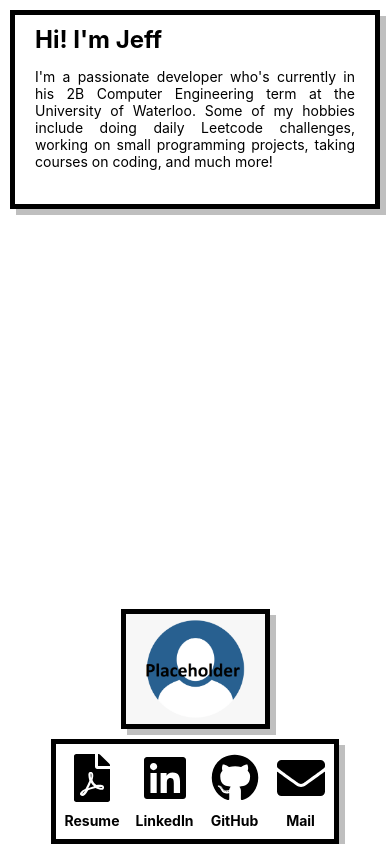
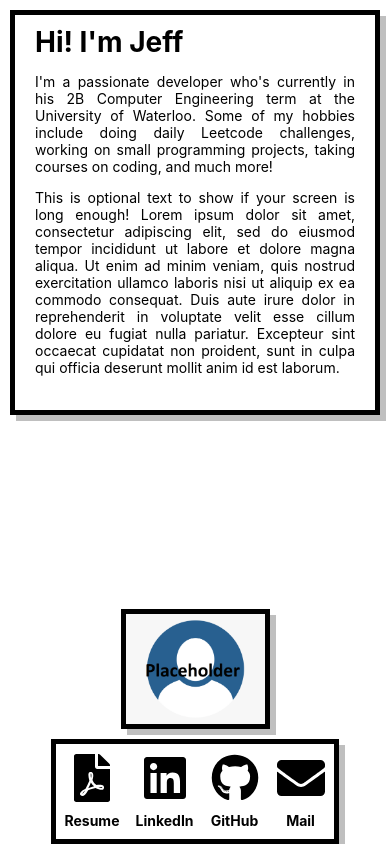
Before and after one commit to jmawloo/jmawloo-website, a React (Create React App) app: page / in a window 390 px wide. Built offline with nearby package versions, Linux system fonts and the light colour scheme.

Commit message:
Adjust image margins for tablet view and add test copy to simulate longer message

```diff
--- a/src/App.scss
+++ b/src/App.scss
@@ -31,7 +31,7 @@
   margin-bottom: 10px;
 
   @media (max-width: $breakpoint-mobile) {
-    font-size: 24px;
+    font-size: 28px;
   }
 }
 
@@ -39,7 +39,7 @@
   font-size: 18px;
   text-align: justify;
 
-  @media (max-width: $breakpoint-mobile) {
+  @media (max-width: $breakpoint-tablet) {
     font-size: 14px;
   }
 }
@@ -133,7 +133,7 @@
 }
 
 .profile {
-  width: calc(10vw + 200px);
+  width: calc(10vw + 150px);
 }
 
 /*Desktop profile image*/
@@ -145,7 +145,7 @@
 
 /*Mobile profile image*/
 .mobile-profile {
-  margin: 50px 0;
+  margin: 20px 0;
   @media (min-width: $breakpoint-tablet+1) {
     display: none;
   }
--- a/src/components/MsgBox/MsgBox.js
+++ b/src/components/MsgBox/MsgBox.js
@@ -14,6 +14,7 @@
         <StyledMsgBox className="content-box message-box">
             <h1>{props.landCopy.header}</h1>
             <p>{props.landCopy.blurb}</p>
+            <p id="more-blurb">{props.landCopy.moreBlurb}</p>
         </StyledMsgBox>
     );
 }
--- a/src/static/copy/landing-page.json
+++ b/src/static/copy/landing-page.json
@@ -1,4 +1,5 @@
 {
     "header": "Hi! I'm Jeff",
-    "blurb": "I'm a passionate developer who's currently in his 2B Computer Engineering term at the University of Waterloo. Some of my hobbies include doing daily Leetcode challenges, working on small programming projects, taking courses on coding, and much more!"
+    "blurb": "I'm a passionate developer who's currently in his 2B Computer Engineering term at the University of Waterloo. Some of my hobbies include doing daily Leetcode challenges, working on small programming projects, taking courses on coding, and much more!",
+    "moreBlurb": "This is optional text to show if your screen is long enough! Lorem ipsum dolor sit amet, consectetur adipiscing elit, sed do eiusmod tempor incididunt ut labore et dolore magna aliqua. Ut enim ad minim veniam, quis nostrud exercitation ullamco laboris nisi ut aliquip ex ea commodo consequat. Duis aute irure dolor in reprehenderit in voluptate velit esse cillum dolore eu fugiat nulla pariatur. Excepteur sint occaecat cupidatat non proident, sunt in culpa qui officia deserunt mollit anim id est laborum."
 }
```
